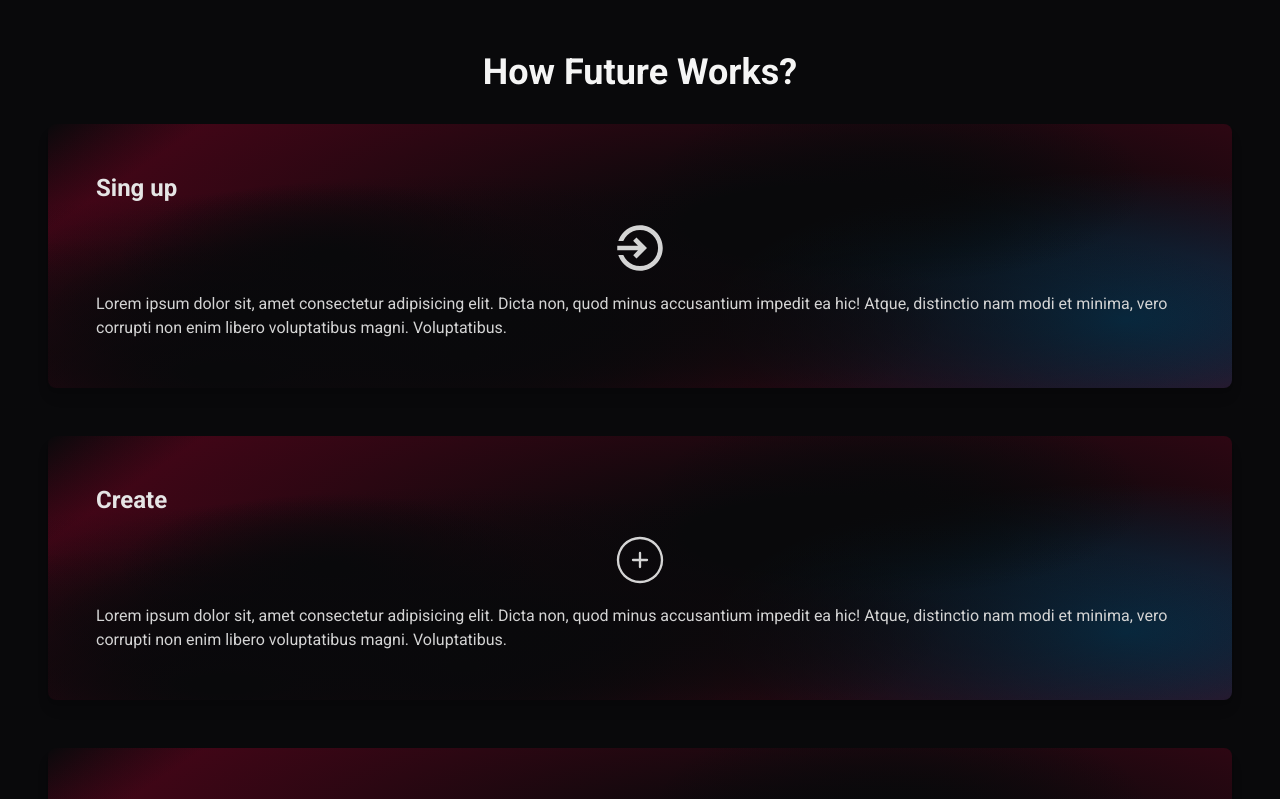
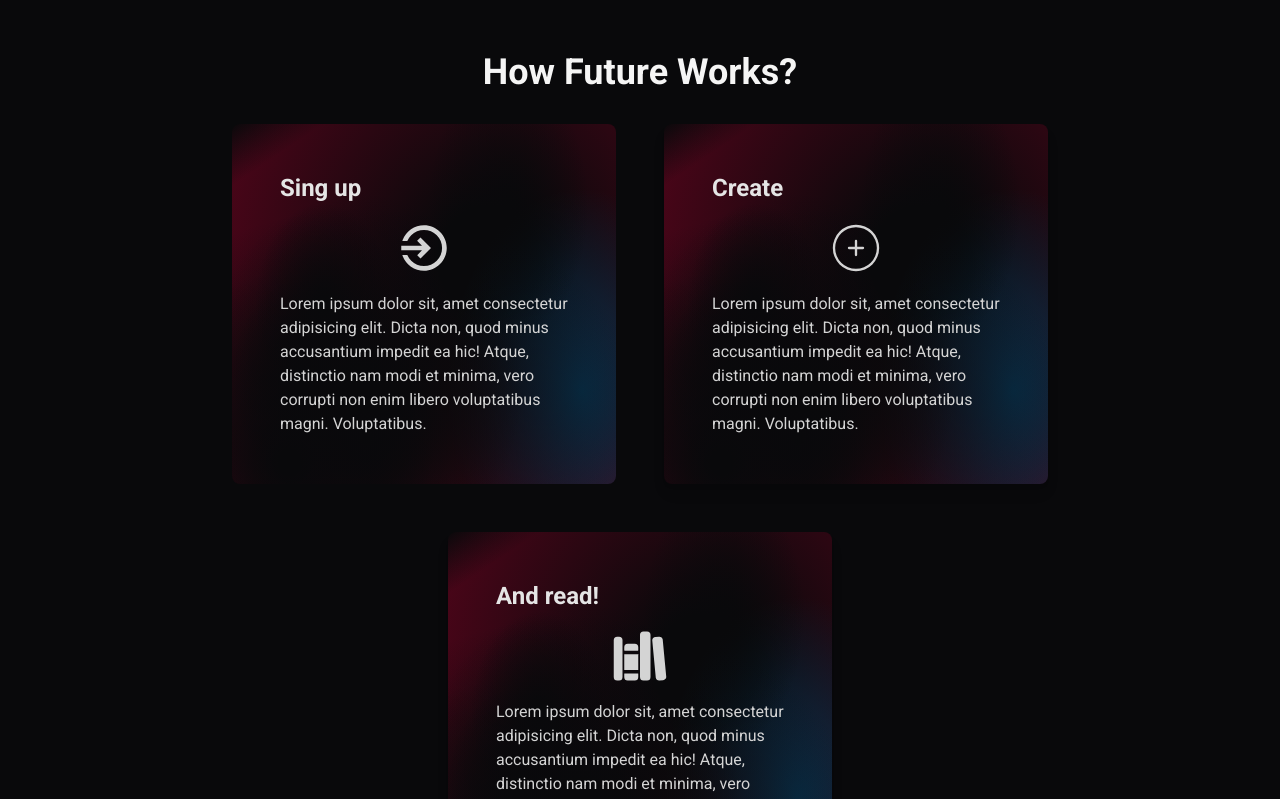
Before and after one commit to pawelek7k/future, a Next.js app: page / in a window 1280 px wide. Shown: the part 860-1659 px from the top of the page. Built offline with nearby package versions, Linux system fonts and the light colour scheme; a web font is replaced by a local one.

Commit message:
Update Features.tsx

```diff
--- a/app/components/landing/Features.tsx
+++ b/app/components/landing/Features.tsx
@@ -10,8 +10,8 @@ export const Features = () => {
           How Future Works?
         </h2>
       </div>
-      <ul className="flex gap-12 flex-wrap">
-        <li className=" p-12 rounded-lg bg-hero-bg shadow-lg">
+      <ul className="flex gap-12 flex-wrap items-center justify-center">
+        <li className=" p-12 rounded-lg bg-hero-bg shadow-l w-96">
           <div>
             <h3 className="text-neutral-200 font-semibold text-2xl">Sing up</h3>
             <div className="flex items-center justify-center p-4">
@@ -25,7 +25,7 @@ export const Features = () => {
             </p>
           </div>
         </li>
-        <li className=" p-12 rounded-lg bg-hero-bg shadow-lg">
+        <li className=" p-12 rounded-lg bg-hero-bg shadow-lg w-96">
           <div>
             {" "}
             <h3 className="text-neutral-200 font-semibold text-2xl">Create</h3>
@@ -40,7 +40,7 @@ export const Features = () => {
             </p>
           </div>
         </li>
-        <li className=" p-12 rounded-lg bg-hero-bg shadow-lg">
+        <li className=" p-12 rounded-lg bg-hero-bg shadow-lg w-96">
           <div>
             <h3 className="text-neutral-200 font-semibold text-2xl">
               And read!
```
